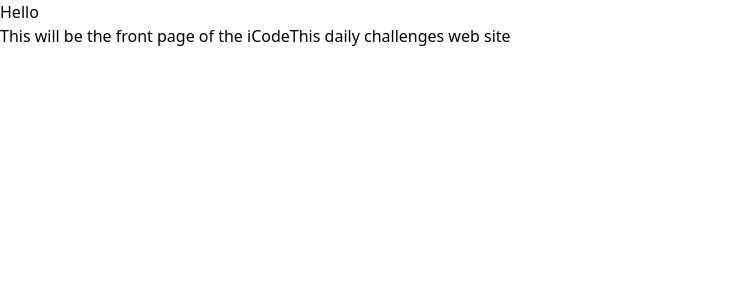
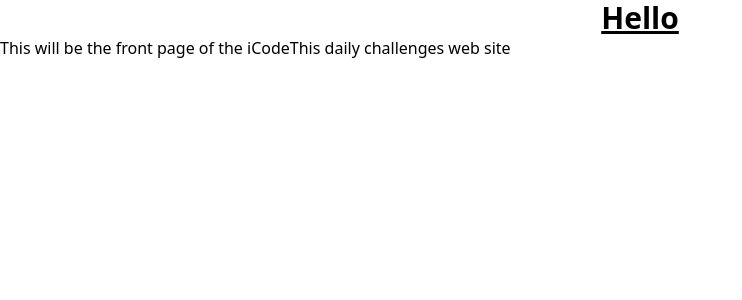
Before and after one commit to ingaSiu/tailwind-challenges, a React (Vite) app: page / in a window 1280 px wide. Shown: the top 300 px of the page, without its empty margins (0-742 px from the left). Built offline with nearby package versions, Linux system fonts and the light colour scheme.

Commit message:
add main page

```diff
--- a/src/App.tsx
+++ b/src/App.tsx
@@ -1,7 +1,7 @@
 const App = () => {
   return (
     <>
-      <h1>Hello</h1>
+      <h1 className="text-3xl font-bold underline text-center">Hello</h1>
       <div>
         <p>This will be the front page of the iCodeThis daily challenges web site</p>
       </div>
```
